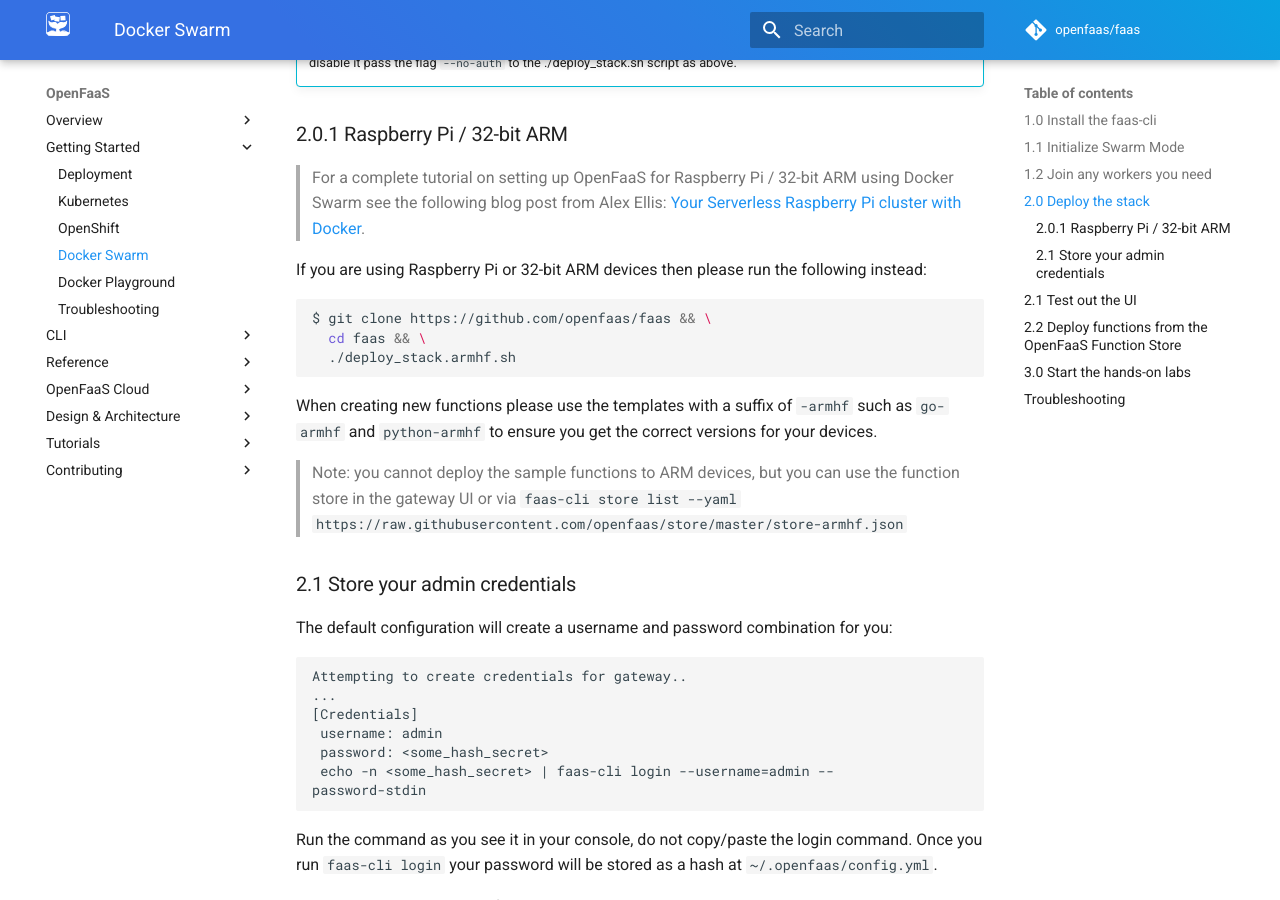
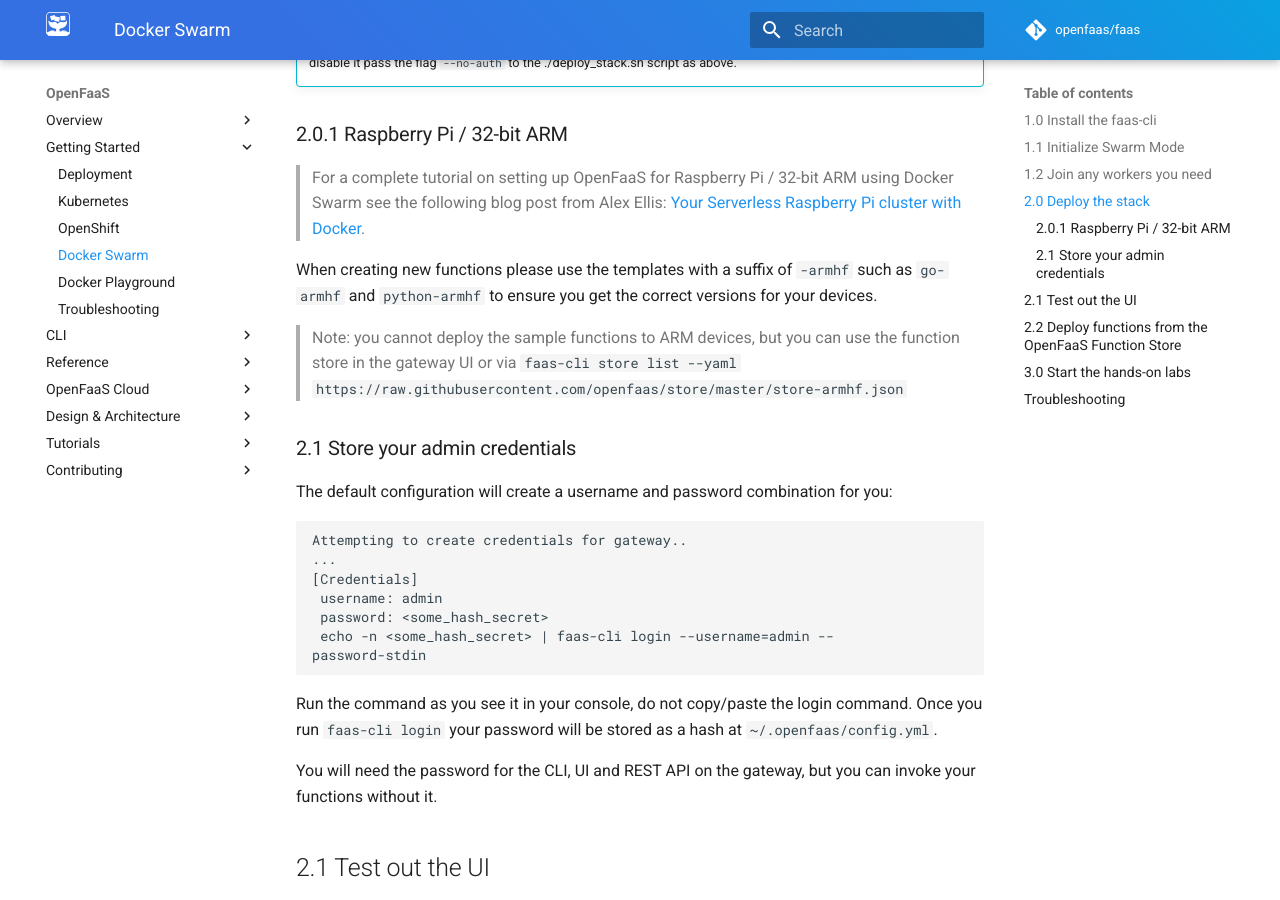
Before and after one commit to openfaas/docs, an MkDocs documentation site: the page built from docs/deployment/docker-swarm.md, in a window 1280 px wide and 900 px high, scrolled down 1583 px. Built offline with MkDocs 1.6.1 and Material for MkDocs 9.7.7, drawn with Linux system fonts in a browser that asks for light colours; comment, search, counter and statistics services are not loaded.

Commit message:
Remove reference to deploy_stack.armhf.sh
Signed-off-by: Richard Gee <richard@technologee.co.uk>

````diff
--- a/docs/deployment/docker-swarm.md
+++ b/docs/deployment/docker-swarm.md
@@ -59,14 +59,6 @@ $ git clone https://github.com/openfaas/faas && \
 ### 2.0.1 Raspberry Pi / 32-bit ARM
 
 > For a complete tutorial on setting up OpenFaaS for Raspberry Pi / 32-bit ARM using Docker Swarm see the following blog post from Alex Ellis: [Your Serverless Raspberry Pi cluster with Docker](https://blog.alexellis.io/your-serverless-raspberry-pi-cluster/).
-
-If you are using Raspberry Pi or 32-bit ARM devices then please run the following instead:
-
-```bash
-$ git clone https://github.com/openfaas/faas && \
-  cd faas && \
-  ./deploy_stack.armhf.sh
-```
 
 When creating new functions please use the templates with a suffix of `-armhf` such as `go-armhf` and `python-armhf` to ensure you get the correct versions for your devices.
 
````
